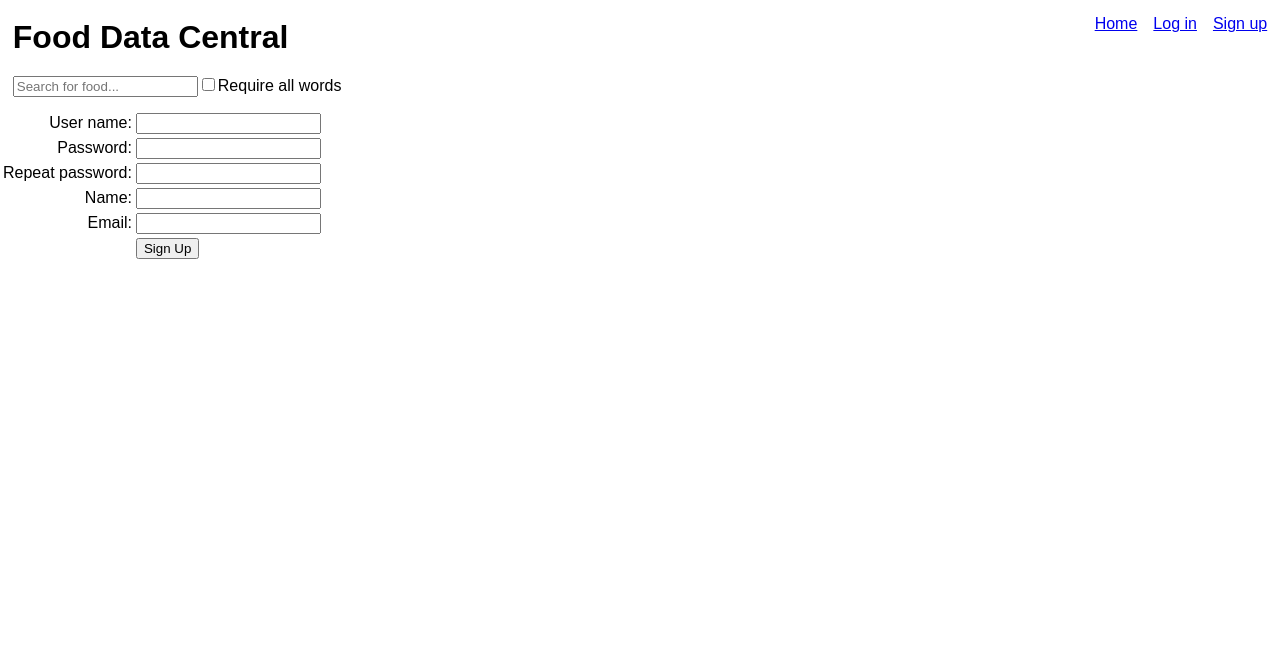
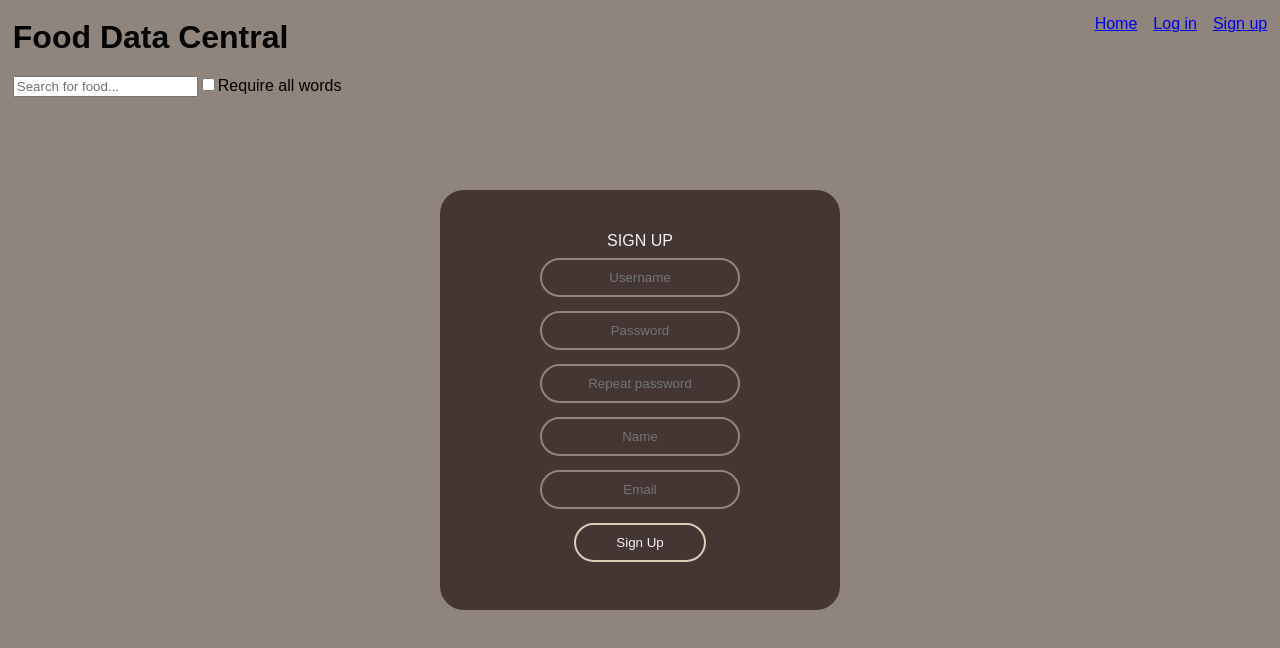
Before and after one commit to Schnorschel/food-data-central, a React (Create React App) app: page /Signup in a window 1280 px wide. Shown: the top 648 px of the page. Built offline with nearby package versions, Linux system fonts and the light colour scheme.

Commit message:
Style Login and Sign Up pages

```diff
--- a/src/index.css
+++ b/src/index.css
@@ -1,6 +1,12 @@
 :root {
   font: 16px / 1 sans-serif;
 }
+
+/* White smoke: #f7f0f5
+ Desert sand: #decbb7
+ Rocket Metallic: #8f857d
+ Wenge: #5c5552
+ Old Burgundy: #433633 */
 
 html {
   height: 100%;
@@ -9,6 +15,7 @@ html {
 body {
   margin: 0;
   min-height: 100%;
+  background: #8f857d;
 }
 
 * {
@@ -183,9 +190,9 @@ nav ul li a {
   text-align: center;
 }
 
-.loginLabel {
+/* .loginLabel {
   text-align: right;
-}
+} */
 
 .errorMsg {
   color: red;
@@ -217,6 +224,71 @@ nav ul li a {
   border: none;
   padding: 0;
   margin: 0;
+}
+
+.formBox {
+  width: 400px;
+  padding: 40px;
+  position: absolute;
+  top: 50%;
+  left: 50%;
+  transform: translate(-50%, -50%);
+  background: #433633;
+  text-align: center;
+  border-radius: 24px;
+}
+
+.formBox input[type='text'],
+.formBox input[type='password'] {
+  border: 2px solid #8f857d;
+  background: none;
+  display: block;
+  margin: 20px auto;
+  text-align: center;
+  padding: 10px 14px;
+  width: 200px;
+  outline: none;
+  color: #f7f0f5;
+  border-radius: 24px;
+  transition: 0.25s;
+}
+
+.formBox input[type='submit'] {
+  border: 2px solid #decbb7;
+  background: none;
+  display: block;
+  margin: 20px auto;
+  text-align: center;
+  padding: 10px 40px;
+  outline: none;
+  color: #f7f0f5;
+  border-radius: 24px;
+  transition: 0.25s;
+  cursor: pointer;
+}
+
+.formBox input[type='submit']:hover {
+  background: #decbb7;
+  color: #433633;
+}
+
+.formBox input[type='text']:focus,
+.formBox input[type='password']:focus {
+  width: 280px;
+  border-color: #decbb7;
+}
+
+.signupBox input[type='text'],
+.signupBox input[type='password'],
+.signupBox input[type='submit'] {
+  /* margin: 0; */
+  margin: 5px auto;
+}
+
+.loginLabel {
+  color: #f7f0f5;
+  text-transform: uppercase;
+  font-weight: 500;
 }
 
 @media (min-width: 400px) and (max-width: 799px) {
--- a/src/pages/Login.jsx
+++ b/src/pages/Login.jsx
@@ -75,14 +75,15 @@ const Login = props => {
 
   return (
     // prettier-ignore
-    <section>
+    <section className="loginContainer">
       {successfullyLoggedIn && <Redirect to={{pathname: '/Msg', state: {msg: 'You were successfully logged in.'}}} />}
-      <table>
+      <table className="loginBox formBox">
         <tbody>
-          {errorMsg && <tr><td colSpan="2"><section className="errorMsg">{errorMsg}</section></td></tr>}
-          <tr><td className="loginLabel">User Name:</td><td><input type="text" name="username" value={user.username} onChange={updateUser}></input></td></tr>
-          <tr><td className="loginLabel">Password:</td><td><input type="password" required name="password" value={user.password} onChange={updateUser}></input></td></tr>
-          <tr><td></td><td><button name="loginButton" onClick={handleLogin}>Log In</button></td></tr>
+          <tr><td className="loginLabel">Login</td></tr>
+          {errorMsg && <tr><td><section className="errorMsg">{errorMsg}</section></td></tr>}
+          <tr><td><input placeholder="Username" type="text" name="username" value={user.username} onChange={updateUser}></input></td></tr>
+          <tr><td><input placeholder="Password" type="password" required name="password" value={user.password} onChange={updateUser}></input></td></tr>
+          <tr><td><input type="submit" name="loginButton" onClick={handleLogin} value="Log In"></input></td></tr>
         </tbody>
        </table>
 
--- a/src/pages/Signup.jsx
+++ b/src/pages/Signup.jsx
@@ -53,14 +53,15 @@ const Signup = () => {
     <section>
       {errMsg && (<section className="errorMsg" colSpan="2">{errMsg}</section>)}
       {successfullySignedUp && <Redirect to={{pathname: '/Msg', state: { msg: 'Sign-up successful. You are now logged in.'}}} /> }
-      <table>
+      <table className="signupBox formBox">
         <tbody>
-          <tr><td className="loginLabel">User name:</td><td><input type="text" required name="username" value={user.username} onChange={updateUser}></input></td></tr>
-          <tr><td className="loginLabel">Password:</td><td><input type="password" required name="password" value={user.password} onChange={updateUser}></input></td></tr>
-          <tr><td className="loginLabel">Repeat password:</td><td><input type="password" required name="repeatPassword" value={repeatPW} onChange={e => {setErrMsg(''); setRepeatPW(e.target.value)}}></input></td></tr>
-          <tr><td className="loginLabel">Name:</td><td><input type="text" required name="fullName" value={user.fullName} onChange={updateUser}></input></td></tr>
-          <tr><td className="loginLabel">Email:</td><td><input type="text" required name="email" value={user.email} onChange={updateUser}></input></td></tr>
-          <tr><td></td><td><button className="button signupButton" onClick={submitForm}>Sign Up</button></td></tr>
+          <tr><td className="loginLabel">Sign Up</td></tr>
+          <tr><td><input placeholder="Username" type="text" required name="username" value={user.username} onChange={updateUser}></input></td></tr>
+          <tr><td><input placeholder="Password" type="password" required name="password" value={user.password} onChange={updateUser}></input></td></tr>
+          <tr><td><input placeholder="Repeat password" type="password" required name="repeatPassword" value={repeatPW} onChange={e => {setErrMsg(''); setRepeatPW(e.target.value)}}></input></td></tr>
+          <tr><td><input placeholder="Name" type="text" required name="fullName" value={user.fullName} onChange={updateUser}></input></td></tr>
+          <tr><td><input placeholder="Email" type="text" required name="email" value={user.email} onChange={updateUser}></input></td></tr>
+          <tr><td><input type="submit" className="button signupButton" onClick={submitForm} value="Sign Up"></input></td></tr>
         </tbody>
       </table>
     </section>
```
